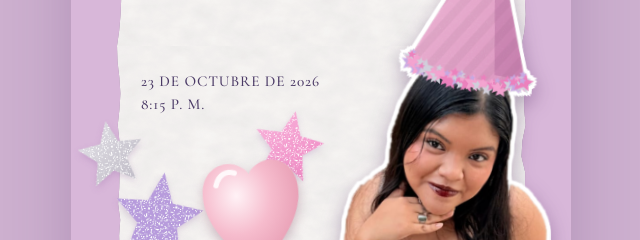
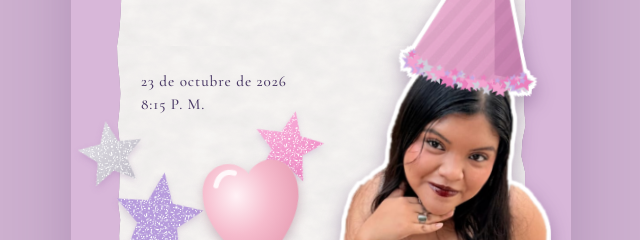
Before and after one commit to ctrlaloo/duj, a plain HTML site: page index.html in a window 1280 px wide. Shown: the part 301-541 px from the top of the page, 319-959 px from the left. Drawn offline with nearby package versions, Linux system fonts and the light colour scheme; a web font is replaced by a local one.

Commit message:
Update date format in index.html
Corrected the date format for consistency.

```diff
--- a/index.html
+++ b/index.html
@@ -51,7 +51,7 @@
       <svg class="st s1 pk"><use href="#star"/></svg><svg class="st s2 pk"><use href="#star"/></svg><svg class="st s3 pk"><use href="#star"/></svg><svg class="st s4 pk"><use href="#star"/></svg>
     </div>
     <h1 class="titulo-portada reveal"><span class="t1">Cenita de</span><span class="t2">cumpleaños</span><span class="t3">#18</span></h1>
-    <p class="fecha-portada reveal" id="fechaPortada">23 DE OCTUBRE DE 2026
+    <p class="fecha-portada reveal" id="fechaPortada">23 de octubre de 2026
 8:15 P. M.</p>
     <svg class="glit g-silver gs1"><use href="#star"/></svg>
     <svg class="glit g-lila gs2"><use href="#star"/></svg>
```
